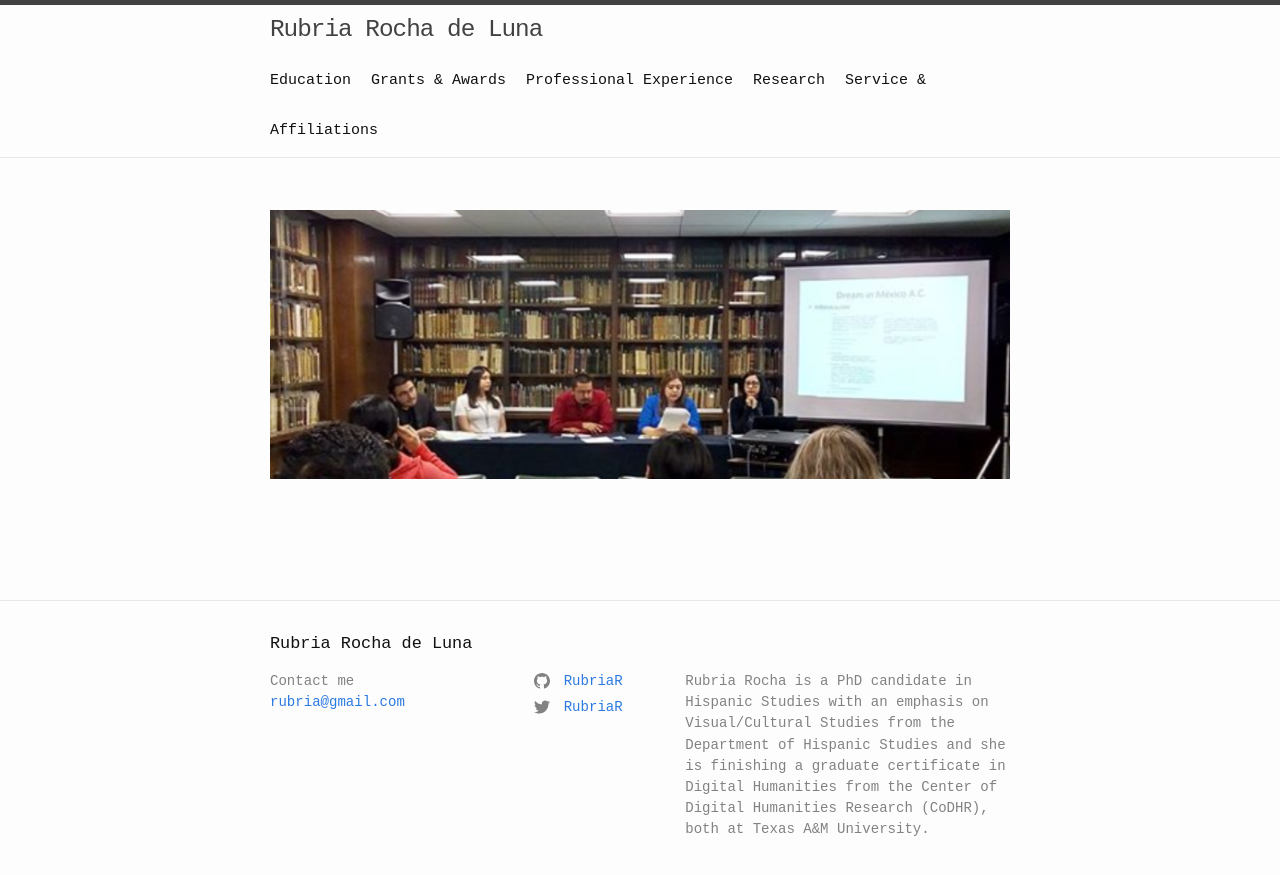
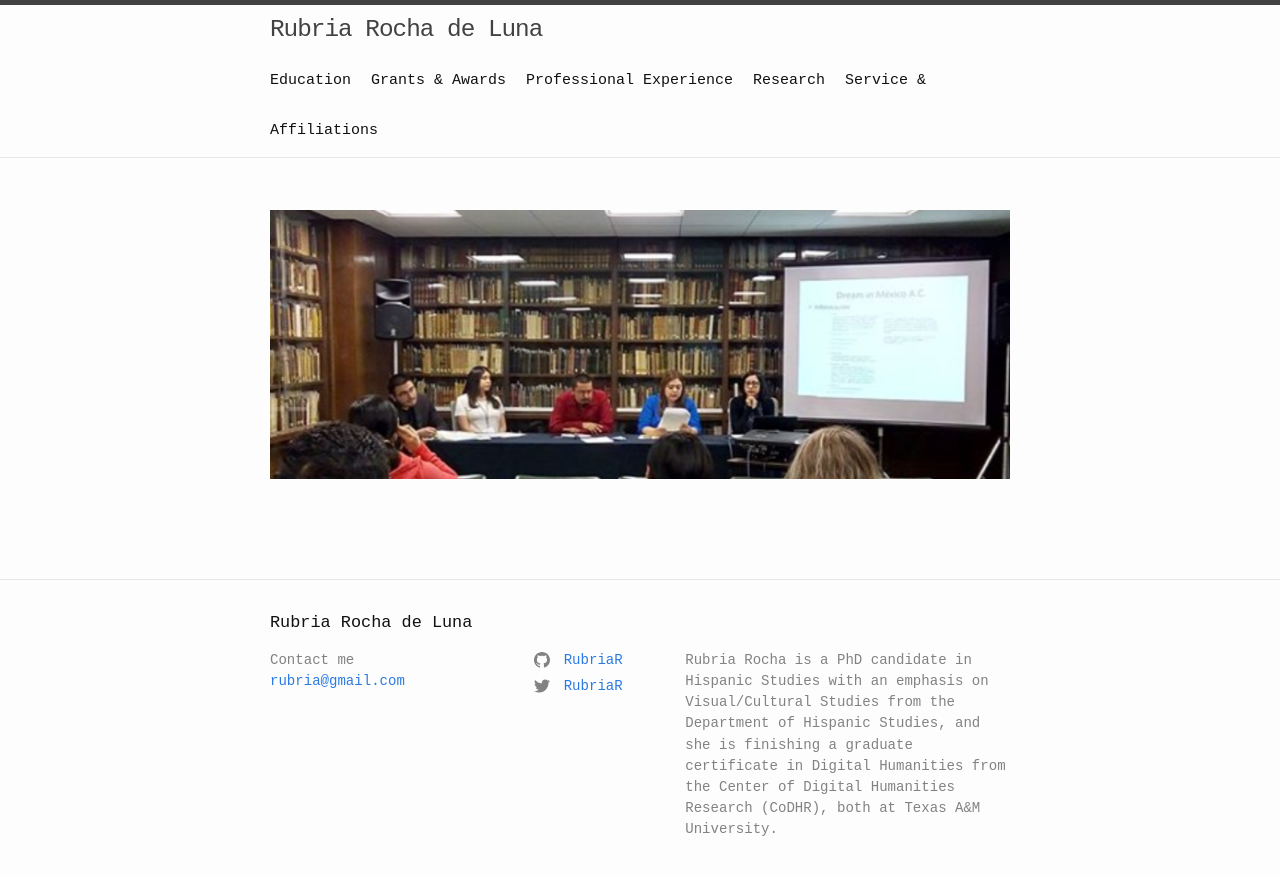
Before and after one commit to RubriaR/rubriarocha, a Jekyll site: the page built from index.md, in a window 1280 px wide. Shown: the top 875 px of the page. Built offline with Jekyll 4.4.1, drawn with Linux system fonts in a browser that asks for light colours.

```diff
--- a/_config.yml
+++ b/_config.yml
@@ -16,7 +16,7 @@
 title: Rubria Rocha de Luna
 email: rubria@gmail.com
 description: >- # this means to ignore newlines until "baseurl:"
-  Rubria Rocha is a PhD candidate in Hispanic Studies with an emphasis on Visual/Cultural Studies from the Department of Hispanic Studies and she is finishing a graduate certificate in Digital Humanities from the Center of Digital Humanities Research (CoDHR), both at Texas A&M University.
+  Rubria Rocha is a PhD candidate in Hispanic Studies with an emphasis on Visual/Cultural Studies from the Department of Hispanic Studies, and she is finishing a graduate certificate in Digital Humanities from the Center of Digital Humanities Research (CoDHR), both at Texas A&M University.
 baseurl: "/rubriarocha" # the subpath of your site, e.g. /blog
 url: "localhost:4000" # the base hostname & protocol for your site, e.g. http://example.com
 twitter_username: RubriaR
```
